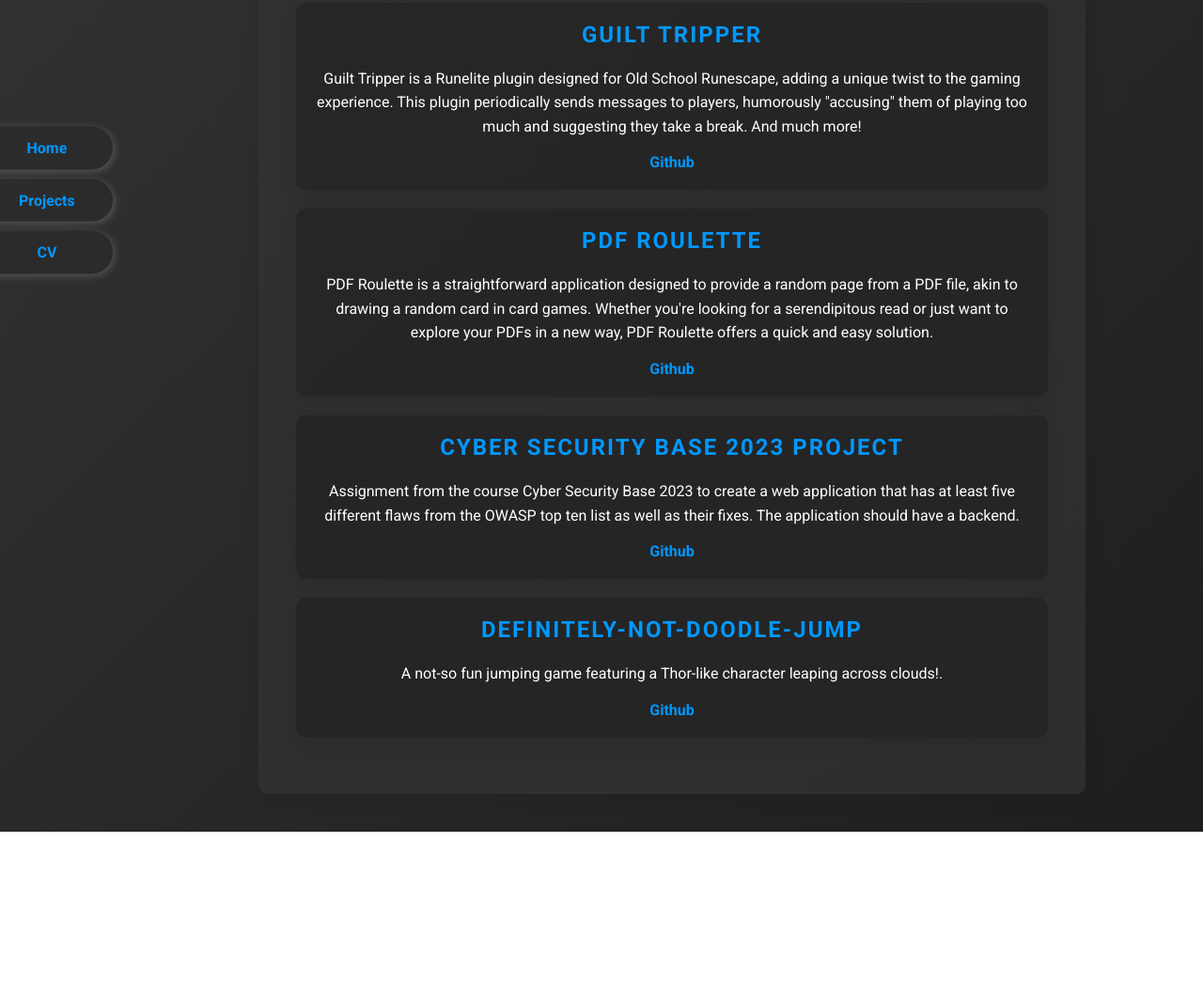
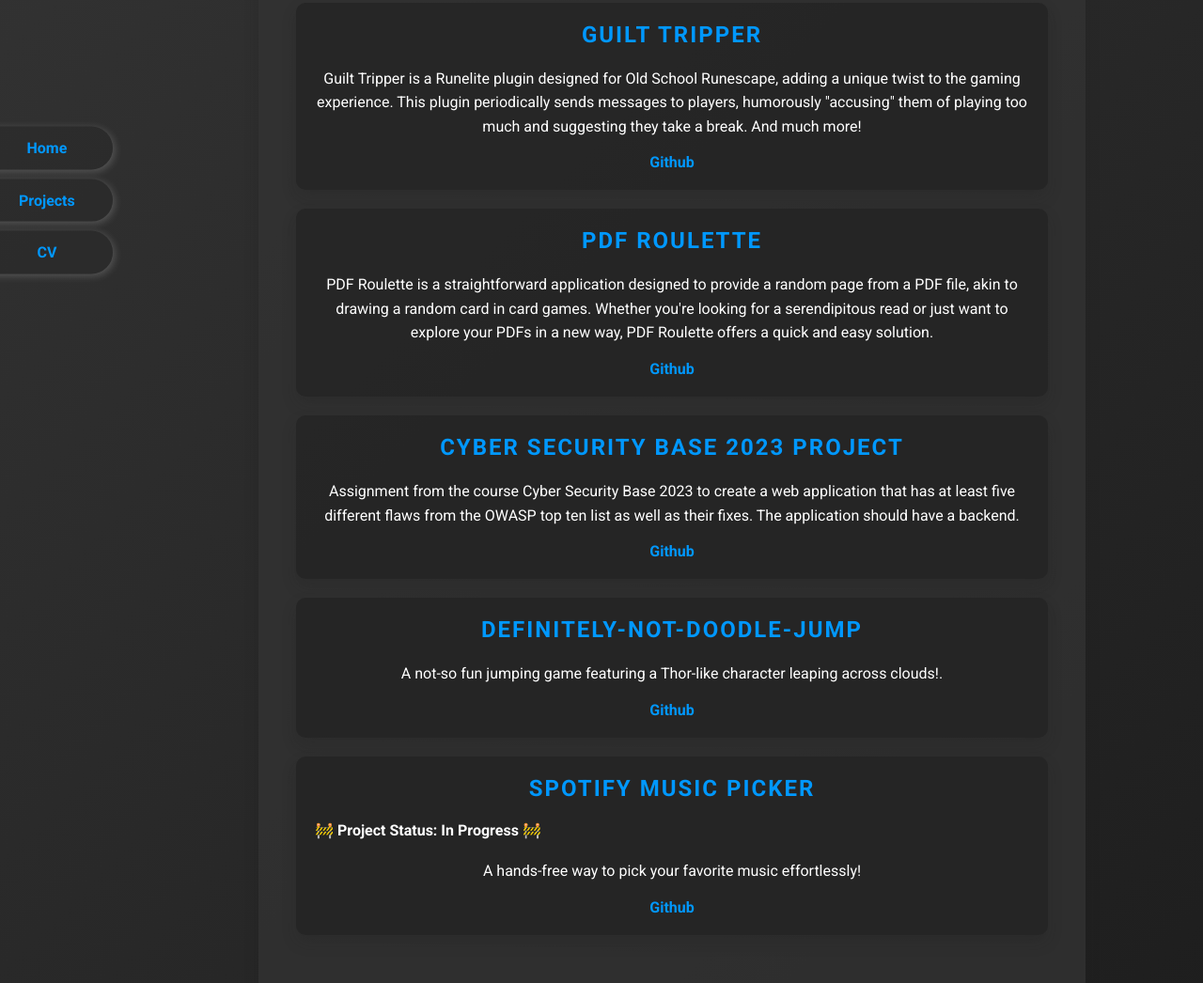
Before and after one commit to Kimpulla/Kimpulla.github.io, a plain HTML site: page projects.html in a window 1280 px wide. Shown: the part 187-1233 px from the top of the page at 94% size. Before the commit the page ends 1072 px from the top, so only its background shows below. Drawn offline with Linux system fonts and the light colour scheme.

Commit message:
Update projects.html

```diff
--- a/projects.html
+++ b/projects.html
@@ -38,6 +38,12 @@
                 <p>A not-so fun jumping game featuring a Thor-like character leaping across clouds!.</p>
                 <a href="https://github.com/Kimpulla/definitely-not-doodle-jump" target="_blank" id="github_link">Github</a>
             </div>
+            <div class="project">
+                <h2>Spotify Music Picker</h2>
+                <h4>🚧 Project Status: In Progress 🚧</h4>
+                <p>A hands-free way to pick your favorite music effortlessly!</p>
+                <a href="https://github.com/Kimpulla/spotify-music-picker" target="_blank" id="github_link">Github</a>
+            </div>
         </section>
     </main>
 </body>
```
